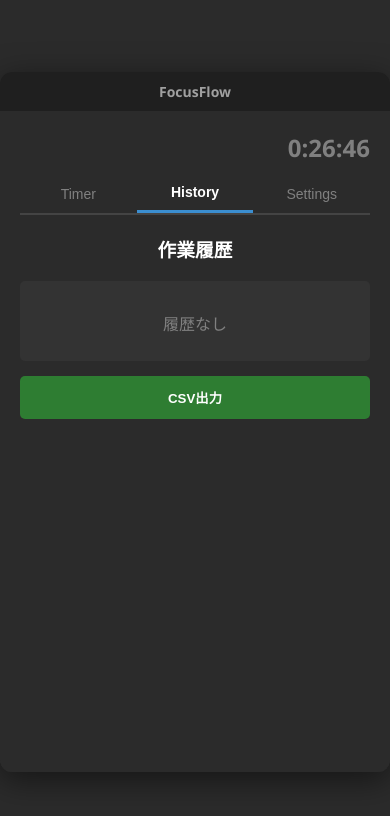
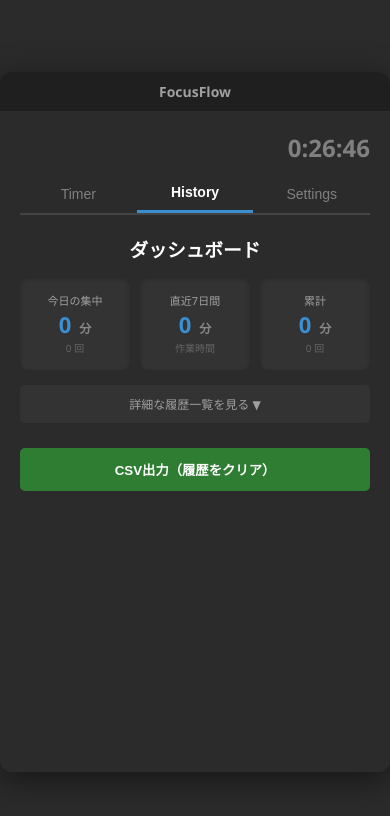
Before and after one commit to Ryosuke-Sata/focusflow, a React (Vite) app: page / in a window 390 px wide. Both pictures are taken after a click on the button "History". Shown: the top 816 px of the page. Built offline with nearby package versions, Linux system fonts and the light colour scheme.

Commit message:
feature/change color in smartphone version & update history tab

```diff
--- a/src/App.css
+++ b/src/App.css
@@ -119,6 +119,61 @@ html, body {
 .history-mins { color: #3B8ED0; font-weight: bold; }
 .btn-export { background: #2e7d32; color: white; border: none; padding: 12px; border-radius: 5px; width: 100%; font-weight: bold; cursor: pointer; transition: 0.2s; }
 .btn-export:hover { background: #1b5e20; }
+
+/* --- ダッシュボード（統計情報）UI --- */
+.stats-container {
+  display: flex;
+  gap: 10px;
+  justify-content: space-between;
+  margin-bottom: 15px;
+}
+.stat-card {
+  background: #333;
+  padding: 15px 10px;
+  border-radius: 8px;
+  flex: 1;
+  display: flex;
+  flex-direction: column;
+  align-items: center;
+  justify-content: center;
+  box-shadow: inset 0 2px 5px rgba(0,0,0,0.2);
+}
+.stat-label {
+  font-size: 11px;
+  color: #a0a0a0;
+  margin-bottom: 5px;
+  white-space: nowrap;
+}
+.stat-value {
+  font-size: 22px;
+  font-weight: bold;
+  color: #3B8ED0;
+  line-height: 1;
+  white-space: nowrap;
+}
+.stat-value small {
+  font-size: 12px;
+  color: #888;
+  margin-left: 2px;
+}
+.stat-sub {
+  font-size: 10px;
+  color: #666;
+  margin-top: 5px;
+}
+
+.history-summary {
+  font-size: 14px;
+  margin: 15px 0 10px 0;
+  text-align: center;
+  display: block;
+  background: #333;
+  padding: 10px;
+  border-radius: 5px;
+}
+.history-details summary::-webkit-details-marker {
+  display: none; /* デフォルトの三角形アイコンを消す */
+}
 
 /* Settings タブ */
 .settings-content {
@@ -384,3 +439,67 @@ html, body {
   color: white;
   font-weight: bold;
 }
+
+/* ==========================================================================
+   2. スマホOS（iOS / Android）専用レイアウト
+   ========================================================================== */
+
+/* スマホOSの時は、バーモードにするためのボタンを抹消して遷移不可にする */
+.is-mobile-os .btn-bar {
+  display: none !important;
+}
+
+/* 有機EL対応：スマホOS版のminiモード・コンテナ背景のみを完全な漆黒にする */
+.is-mobile-os.mini,
+.is-mobile-os.mini .main-content,
+.is-mobile-os .mini-content {
+  background-color: #000000 !important;
+}
+
+/* スマホOS版miniモード専用：視認性を高めるためのUI超拡大 */
+.is-mobile-os .time-display-mini {
+  font-size: 96px !important;
+  color: #b0b0b0 !important;
+  line-height: 1.1 !important;
+}
+
+.is-mobile-os .clock-mini {
+  font-size: 18px !important;
+  color: #555 !important;
+  margin-bottom: 8px !important;
+}
+
+.is-mobile-os .mini-task {
+  font-size: 20px !important;
+  color: #777 !important;
+  max-width: 280px !important;
+  margin-bottom: 15px !important;
+}
+
+.is-mobile-os .mini-controls {
+  gap: 55px !important;
+  margin: 25px 0 !important;
+}
+
+.is-mobile-os .mini-controls .icon-btn svg {
+  width: 42px !important;
+  height: 42px !important;
+}
+
+.is-mobile-os .btn-expand {
+  font-size: 16px !important;
+  padding: 12px 24px !important;
+  background: transparent !important;
+  border-color: #222 !important;
+  color: #666 !important;
+}
+
+.is-mobile-os .stats-container {
+  gap: 6px;
+}
+.is-mobile-os .stat-card {
+  padding: 12px 5px;
+}
+.is-mobile-os .stat-value {
+  font-size: 18px; /* スマホではカードが狭いので少し文字を小さくして収める */
+}
--- a/src/App.jsx
+++ b/src/App.jsx
@@ -116,6 +116,8 @@ function App() {
   const [patInput, setPatInput] = useState('');
   const [isSyncing, setIsSyncing] = useState(false);
 
+  const [isMobileOS, setIsMobileOS] = useState(false);
+
   useEffect(() => {
     const savedHistory = JSON.parse(localStorage.getItem('pomodoroHistory') || '[]');
     setHistory(savedHistory);
@@ -130,9 +132,15 @@ function App() {
     const checkStandalone = window.matchMedia('(display-mode: standalone)').matches || window.navigator.standalone;
     setIsStandalone(checkStandalone);
 
-    // iOS (iPhone/iPad) 判定
+    // iOS と Android を明確に判定
     const isIosDevice = /iphone|ipad|ipod/.test(window.navigator.userAgent.toLowerCase()) ||
                         (navigator.platform === 'MacIntel' && navigator.maxTouchPoints > 1);
+    const isAndroidDevice = /android/.test(window.navigator.userAgent.toLowerCase());
+
+    // どちらかのOSであればフラグをオンにする
+    if (isIosDevice || isAndroidDevice) {
+      setIsMobileOS(true);
+    }
 
     // iOSかつブラウザ開いている場合のみ、iPhone用案内を出す
     if (isIosDevice && !checkStandalone) {
@@ -147,6 +155,58 @@ function App() {
 
     return () => window.removeEventListener('beforeinstallprompt', handleBeforeInstallPrompt);
   }, []);
+
+  // 履歴から統計情報をリアルタイムに計算するロジック（useEffectの群れの少し下あたりに追加）
+  const stats = (() => {
+    const today = new Date().toLocaleDateString('ja-JP').replace(/\//g, '-');
+    let todayMins = 0; let todayCount = 0;
+    let weekMins = 0;
+    let totalMins = 0; let totalCount = history.length;
+
+    // 直近7日間のタイムスタンプ
+    const sevenDaysAgoDate = new Date();
+    sevenDaysAgoDate.setDate(sevenDaysAgoDate.getDate() - 6);
+    sevenDaysAgoDate.setHours(0,0,0,0);
+    const sevenDaysAgo = sevenDaysAgoDate.getTime();
+
+    history.forEach(log => {
+      totalMins += log.duration_minutes;
+      if (log.date === today) {
+        todayMins += log.duration_minutes;
+        todayCount++;
+      }
+      const [year, month, day] = log.date.split('-');
+      const logDate = new Date(year, month - 1, day).getTime();
+      if (logDate >= sevenDaysAgo) {
+        weekMins += log.duration_minutes;
+      }
+    });
+
+    return { todayMins, todayCount, weekMins, totalMins, totalCount };
+  })();
+
+  // スマホのフチ（ステータスバーやセーフエリア）の色をモードに合わせて動的に変更する
+  useEffect(() => {
+    const defaultColor = '#2b2b2b';
+    const blackColor = '#000000';
+
+    // スマホOSで、かつminiモード（またはbarモード）の時だけ真っ黒にする
+    const isBlackMode = isMobileOS && (viewMode === 'mini' || viewMode === 'bar');
+    const targetColor = isBlackMode ? blackColor : defaultColor;
+
+    // 1. 画面の裏側（大元のbody）の背景色を変更
+    document.body.style.backgroundColor = targetColor;
+
+    // 2. スマホのステータスバー（時計やバッテリーの領域）の色をメタタグで変更
+    let metaThemeColor = document.querySelector('meta[name="theme-color"]');
+    if (!metaThemeColor) {
+      metaThemeColor = document.createElement('meta');
+      metaThemeColor.name = "theme-color";
+      document.head.appendChild(metaThemeColor);
+    }
+    metaThemeColor.content = targetColor;
+
+  }, [viewMode, isMobileOS]);
 
   const autoPull = async (token, localHistory) => {
     if (!navigator.onLine) return;
@@ -372,7 +432,7 @@ function App() {
   };
 
   return (
-    <div className={`app-container ${viewMode}`}>
+    <div className={`app-container ${viewMode} ${isMobileOS ? 'is-mobile-os' : ''}`}>
 
       {/* PC / Android 用のインストールプロンプト */}
       {deferredPrompt && !isStandalone && !showIosPrompt && (
@@ -466,7 +526,32 @@ function App() {
             {/* History タブ */}
             {activeTab === 'History' && (
               <div className="tab-content history">
-                <h3 style={{ textAlign: 'center', marginTop: '0' }}>作業履歴</h3>
+                <h3 style={{ textAlign: 'center', marginTop: '0', marginBottom: '15px' }}>ダッシュボード</h3>
+
+                {/* 統計情報のカード */}
+                <div className="stats-container">
+                  <div className="stat-card">
+                    <span className="stat-label">今日の集中</span>
+                    <span className="stat-value">{stats.todayMins} <small>分</small></span>
+                    <span className="stat-sub">{stats.todayCount} 回</span>
+                  </div>
+                  <div className="stat-card">
+                    <span className="stat-label">直近7日間</span>
+                    <span className="stat-value">{stats.weekMins} <small>分</small></span>
+                    <span className="stat-sub">作業時間</span>
+                  </div>
+                  <div className="stat-card">
+                    <span className="stat-label">累計</span>
+                    <span className="stat-value">{stats.totalMins} <small>分</small></span>
+                    <span className="stat-sub">{stats.totalCount} 回</span>
+                  </div>
+                </div>
+
+                {/* 履歴一覧（折りたたみ式） */}
+                <details className="history-details">
+                  <summary className="summary-btn history-summary">
+                    詳細な履歴一覧を見る ▼
+                  </summary>
                   <div className="history-scroll">
                     {history.length === 0 ? <p style={{ textAlign: 'center', color: 'gray', marginTop: '20px' }}>履歴なし</p> : history.map((log) => (
                       <div key={log.id} className="history-item">
@@ -476,7 +561,26 @@ function App() {
                       </div>
                     ))}
                   </div>
-                <button className="btn-export" onClick={exportCSV}>CSV出力</button>
+                </details>
+
+                {/* CSV出力ボタンの分岐配置 */}
+                {githubToken ? (
+                  <details style={{ marginTop: '20px', borderTop: '1px solid #444', paddingTop: '15px' }}>
+                    <summary className="summary-btn" style={{color: '#666', textAlign: 'center', display: 'block'}}>
+                      高度な操作 ▼
+                    </summary>
+                    <div style={{ padding: '10px', background: '#222', borderRadius: '5px', marginTop: '10px' }}>
+                      <p style={{fontSize: '11px', color: '#888', margin: '0 0 10px 0', textAlign: 'center'}}>
+                        ※Gist同期中は自動保存されるため通常は不要です。
+                      </p>
+                      <button className="btn-export" style={{ backgroundColor: '#444', width: '100%', color: '#aaa' }} onClick={exportCSV}>
+                        CSVファイルとして保存
+                      </button>
+                    </div>
+                  </details>
+                ) : (
+                  <button className="btn-export" style={{ marginTop: '15px' }} onClick={exportCSV}>CSV出力（履歴をクリア）</button>
+                )}
               </div>
             )}
 
```
Lines whose indentation alone changed are shown as unchanged.
